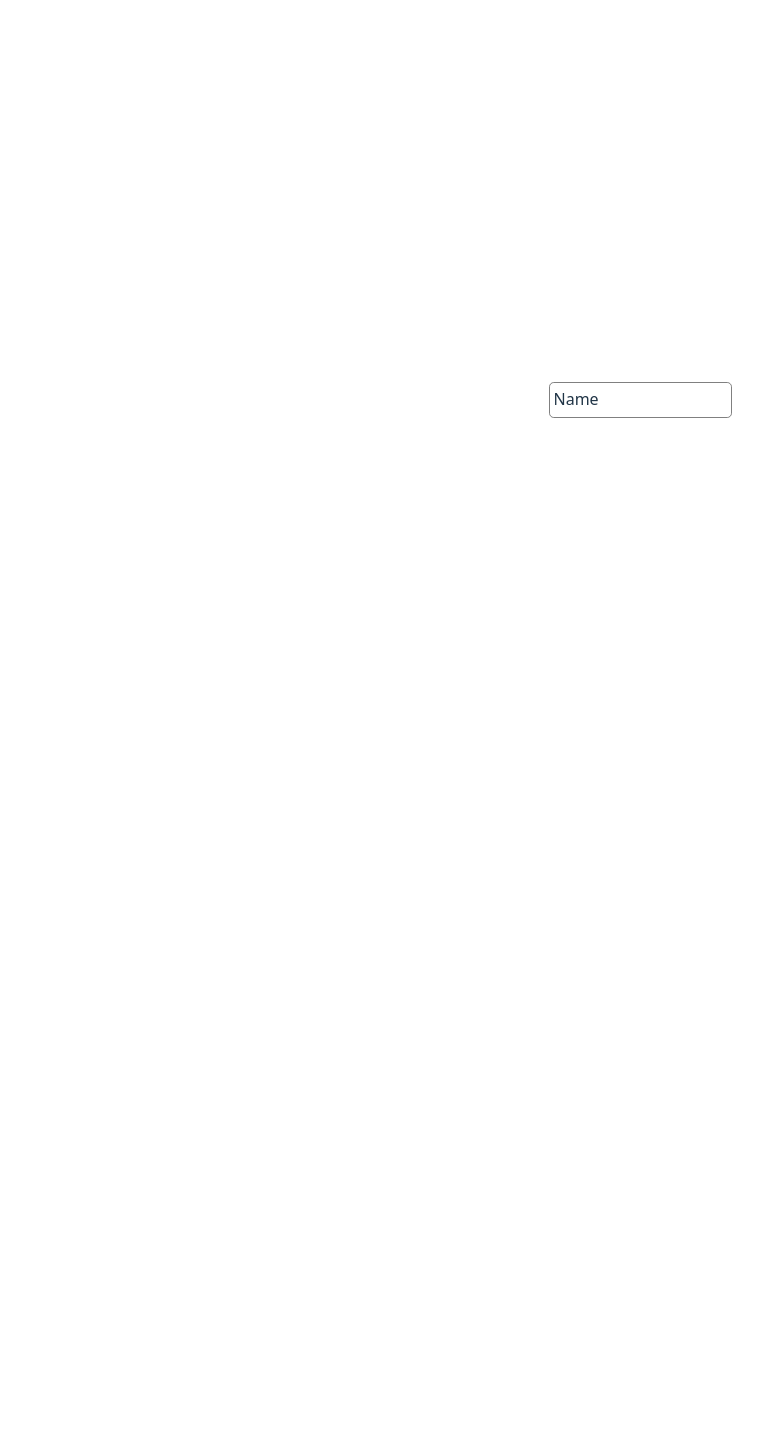
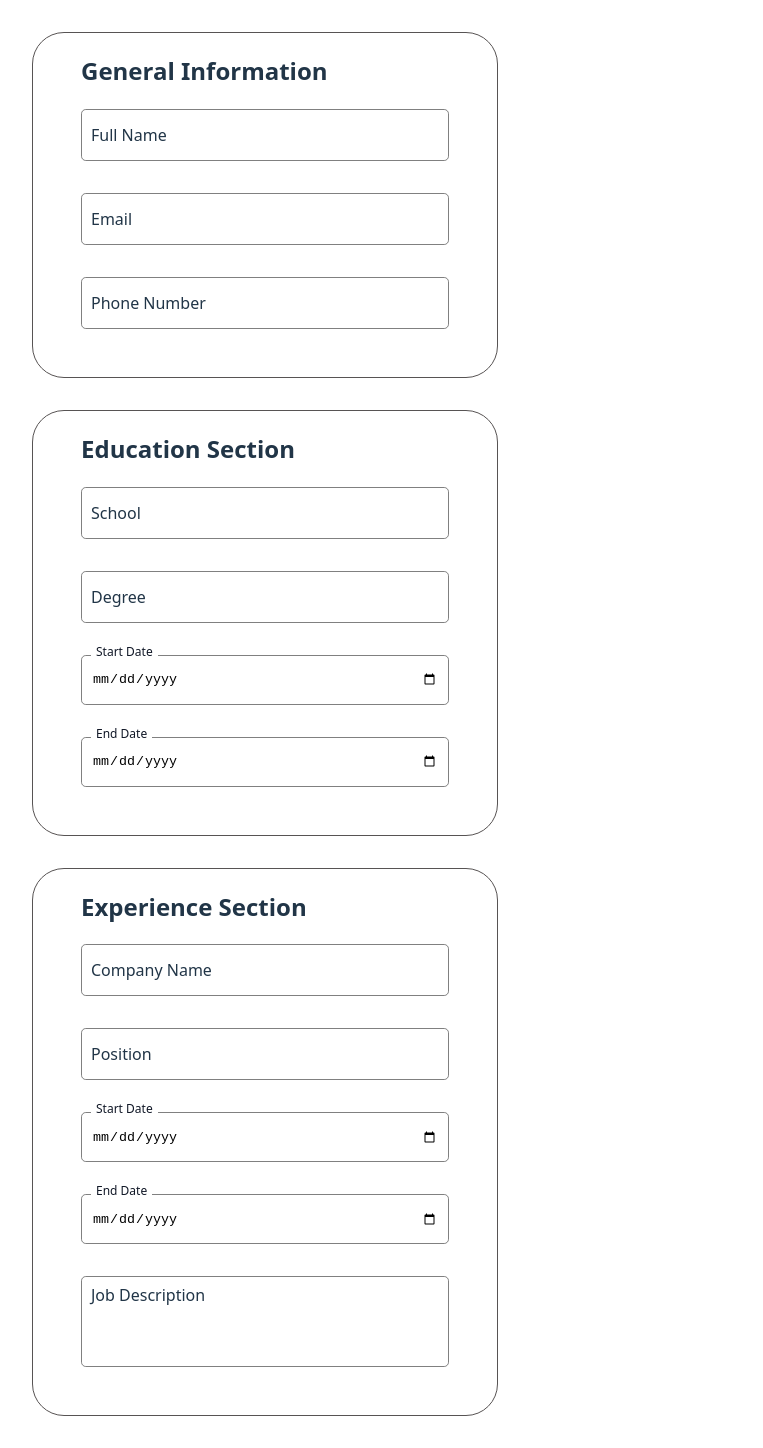
Before and after one commit to JoveFYL/odin_cv_application, a React (Vite) app: page / in a window 1280 px wide. Shown: the whole page, without its empty margins (0-763 px from the left). Before the commit the page ends 800 px from the top, so only its background shows below. Built offline with nearby package versions, Linux system fonts and the light colour scheme.

Commit message:
Create the complete input section for resume filling

```diff
--- a/src/App.css
+++ b/src/App.css
@@ -1,5 +1,6 @@
 #root {
-    max-width: 1280px;
+    width: 100%;
+    height: 100%;
     margin: 0 auto;
     padding: 2rem;
     text-align: center;
--- a/src/App.tsx
+++ b/src/App.tsx
@@ -1,15 +1,21 @@
 import { useState } from 'react'
-import Input from './components/Input'
+import GeneralSection from './components/GeneralSection'
 import './App.css'
+import EducationSection from './components/EducationSection'
+import ExperienceSection from './components/ExperienceSection'
 
 function App() {
-  // const [count, setCount] = useState(0)
+    // const [count, setCount] = useState(0)
 
-  return (
-    <>
-      <Input placeholder="Name" label="Name"></Input>
-    </>
-  )
+    return (
+        <div>
+            <div className="app-general-section-container">
+                <GeneralSection></GeneralSection>
+                <EducationSection></EducationSection>
+                <ExperienceSection></ExperienceSection>
+            </div>
+        </div>
+    )
 }
 
 export default App
--- /dev/null
+++ b/src/components/EducationSection.tsx
@@ -0,0 +1,18 @@
+import Input from "./Input";
+
+function EducationSection() {
+    return (
+        <div className="general-section">
+            <h2>Education Section</h2>
+            <div className="general-section-inputs-container">
+                <Input label={'School'}></Input>
+                <Input label={'Degree'}></Input>
+                <Input label={'Start Date'} inputType="date"></Input>
+                <Input label={'End Date'} inputType="date"></Input>
+            </div>
+
+        </div>
+    )
+}
+
+export default EducationSection;
--- /dev/null
+++ b/src/components/ExperienceSection.tsx
@@ -0,0 +1,22 @@
+import Input from "./Input";
+
+function ExperienceSection() {
+    return (
+        <div className="general-section">
+            <h2>Experience Section</h2>
+            <div className="general-section-inputs-container">
+                <Input label={'Company Name'}></Input>
+                <Input label={'Position'}></Input>
+                <Input label={'Start Date'} inputType="date"></Input>
+                <Input label={'End Date'} inputType="date"></Input>
+                <div className="form-input-component">
+                    <textarea className="form-textarea" id="form-textarea-experience" placeholder="" />
+                    <label className="form-label-textarea form-label" htmlFor="form-textarea-experience">Job Description </label>
+                </div>
+            </div>
+
+        </div>
+    )
+}
+
+export default ExperienceSection;
--- /dev/null
+++ b/src/components/GeneralSection.tsx
@@ -0,0 +1,17 @@
+import Input from "./Input";
+
+function GeneralSection() {
+    return (
+        <div className="general-section">
+            <h2>General Information</h2>
+            <div className="general-section-inputs-container">
+                <Input label={'Full Name'}></Input>
+                <Input label={'Email'} inputType="email"></Input>
+                <Input label={'Phone Number'} inputType="tel"></Input>
+            </div>
+
+        </div>
+    )
+}
+
+export default GeneralSection;
--- a/src/components/Input.tsx
+++ b/src/components/Input.tsx
@@ -1,10 +1,10 @@
 import '../styles/styles.css';
 
-function Input({ placeholder, label }: { placeholder: string, label: string }) {
+function Input({ label, inputType }: { label: string, inputType?: string }) {
     return (
         <div className="form-input-component">
-            <input name={'formInput-' + { label }} className="form-input" type="text" placeholder={""} />
-            <label htmlFor={'formInput-' + { label }} className="form-label">{label + ' '}</label>
+            <input id={'formInput-' + label} className="form-input" required type={inputType == null ? "text" : inputType} pattern={inputType == "tel" ? "[ -9]{8,15}" : "[A-Za-z\s'-]+"} placeholder={""} />
+            <label htmlFor={'formInput-' + label} className="form-label">{label + ' '}</label>
         </div>
     )
 }
--- a/src/styles/styles.css
+++ b/src/styles/styles.css
@@ -1,35 +1,125 @@
 .form-input-component {
     position: relative;
+    display: flex;
+    align-items: center;
+    width: 100%;
 }
 
 .form-input {
     background-color: var(--app-bg);
     border: grey 1px solid;
     border-radius: 0.3rem;
-    height: 2rem;
+    padding-right: 10px;
+    padding-left: 10px;
+    width: 100%;
+    height: 3rem;
     outline: none;
 }
 
 .form-label {
     position: absolute;
-    top: 0;
-    left: 0;
-    z-index: 1;
+    top: 50%;
+    left: 5px;
     padding: 5px;
-    transform: translateY(0);
+    transform: translateY(-50%);
     transition: transform 0.3s ease, font-size 0.3s ease, left 0.3s ease;
 }
 
-.form-input:focus {
+.form-input:focus, .form-textarea:focus {
     border: 1px solid rgb(66, 180, 214);
 }
 
 .form-input:focus + .form-label,
-.form-input:not(:placeholder-shown) + .form-label {
-    transform: translateY(-50%);
+.form-input:not(:placeholder-shown) + .form-label,
+.form-textarea:focus + .form-label,
+.form-textarea:not(:placeholder-shown) + .form-label {
+    transform: translateY(-150%);
     background-color: var(--app-bg);
     font-size: 12px;
     color: rgb(66, 180, 214);
-    left: 5px;
+    left: 10px;
+    padding-left: 5px;
     cursor: pointer;
 }
+.form-textarea:not(:placeholder-shown) {
+    border: rgb(66, 180, 214) 1px solid;
+}
+
+.form-textarea:focus + .form-label,
+.form-textarea:not(:placeholder-shown) + .form-label {
+    transform: translateY(-110%);
+}
+
+.form-input[type="date"] + .form-label {
+    color: var(--text-color);
+}
+
+.form-input[type="date"]:focus + .form-label {
+    color: rgb(66, 180, 214);
+}
+
+.form-input:user-valid + .form-label {
+    color: rgb(21, 179, 21);
+}
+
+.form-input:user-invalid:not(:placeholder-shown) {
+    border: red 1px solid;
+}
+
+.form-input:user-invalid:not(:placeholder-shown) + .form-label {
+    color: red;
+}
+
+.form-input:user-valid {
+    border: rgb(21, 179, 21) 1px solid;
+}
+
+.general-section {
+    border: 1px solid red;
+    border-radius: 2rem;
+    min-height: fit-content;
+    width: 23rem;
+    display: flex;
+    flex-direction: column;
+    align-items: start;
+    border: 1px solid rgb(87, 83, 83);
+    padding: 0 3rem 3rem 3rem;
+}
+
+.form-textarea {
+    padding: 10px;
+    padding-top: 15px;
+    border: grey 1px solid;
+    border-radius: 0.3rem;
+    background-color: var(--app-bg);
+    outline: none;
+    height: 4rem;
+    width: 23rem;
+    resize: none;
+    font-family: system-ui, Avenir, Helvetica, Arial, sans-serif;
+}
+
+.form-label-textarea {
+    position: absolute;
+    top: 20%;
+    left: 0;
+    padding: 5px 5px 5px 10px;
+    transform: translateY(-50%);
+    transition: transform 0.3s ease, font-size 0.3s ease, left 0.3s ease;
+}
+
+.general-section-inputs-container {
+    display: flex;
+    flex-direction: column;
+    justify-content: space-evenly;
+    align-items: center;
+    width: 100%;
+    gap: 2rem;
+}
+
+.app-general-section-container {
+    display: flex;
+    flex-direction: column;
+    align-items: start;
+    gap: 2rem;
+}
```
Also changed, not shown: src/components/Section.tsx (deleted).
